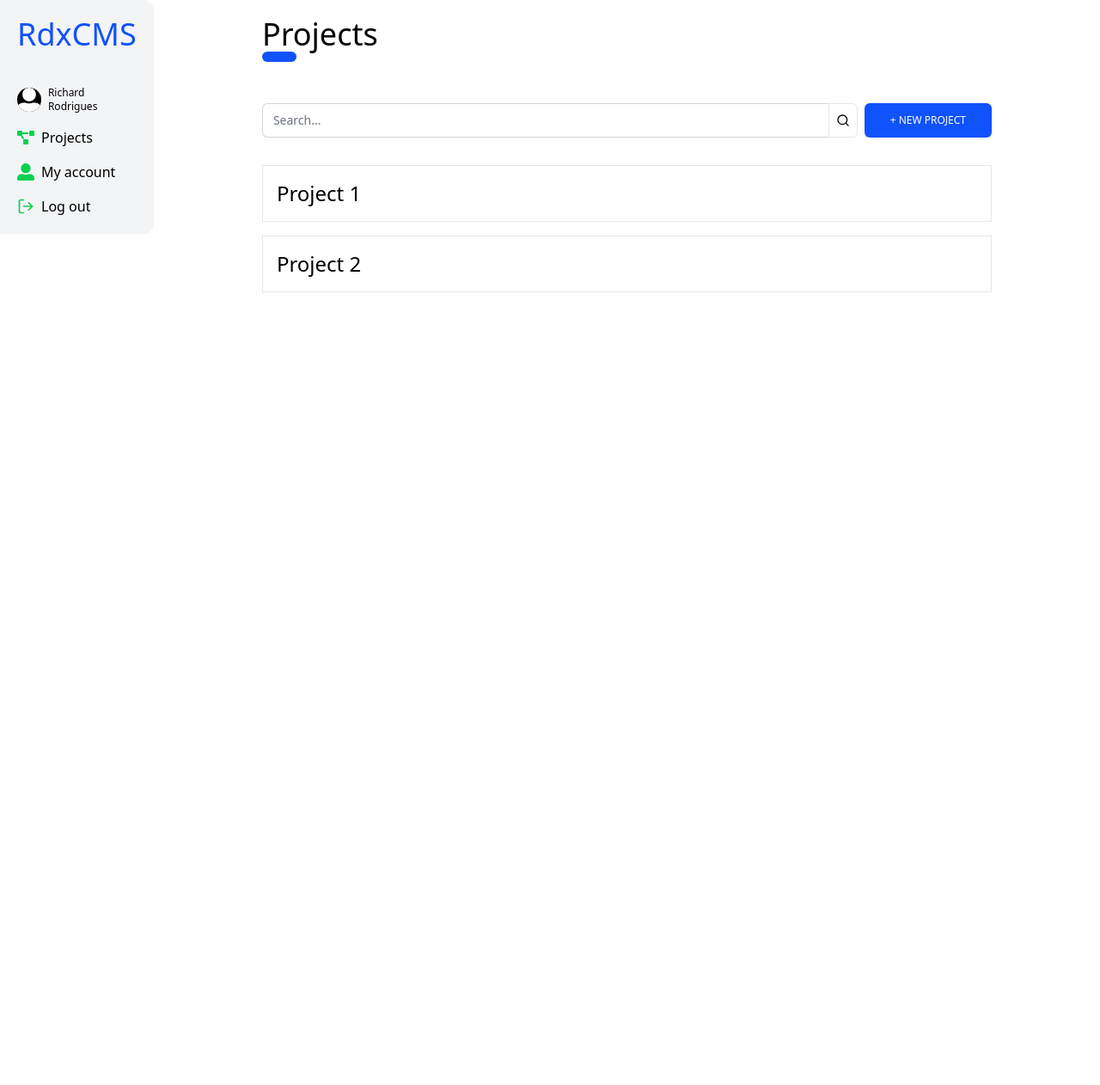
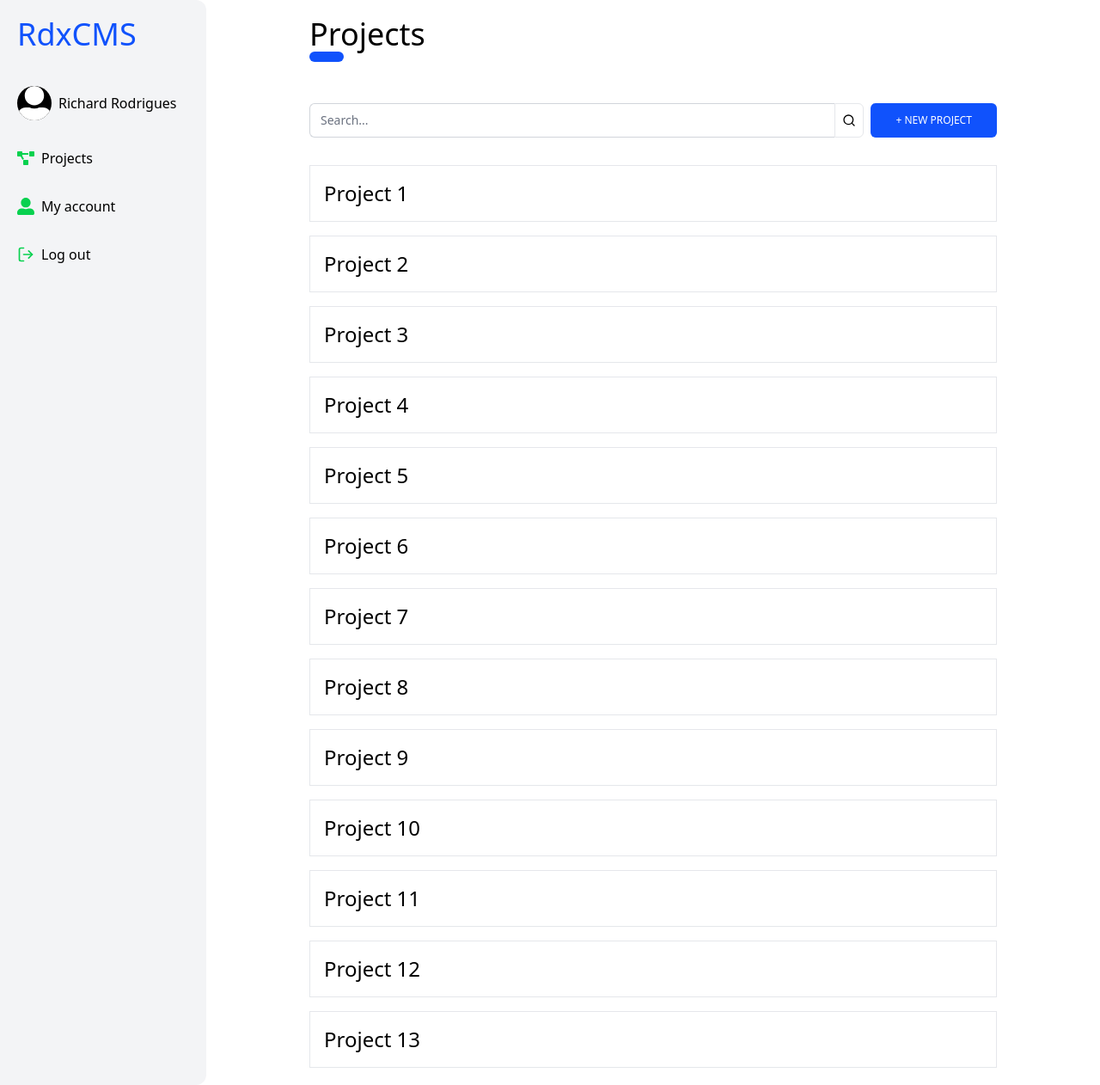
Before and after one commit to Richard-S-Rodrigues/rdx-cms, a React (Vite) app in the folder frontend/: page / in a window 1280 px wide. Shown: the whole page at 86% size. Before the commit the page ends 800 px from the top, so only its background shows below. Built offline with nearby package versions, Linux system fonts and the light colour scheme; sample sign-in values are in the browser's storage.

Commit message:
Fix layout

```diff
--- a/frontend/src/components/Menu.tsx
+++ b/frontend/src/components/Menu.tsx
@@ -8,15 +8,15 @@ interface IMenuProps {
 }
 
 const Menu = ({ setMenu }: IMenuProps) => (
-  <div className="absolute inset-0 z-10 overflow-hidden flex justify-center mx-auto bg-gray-100">
+  <div className="h-auto fixed inset-0 z-10 flex justify-center mx-auto bg-gray-100">
     <HiX
-      className="text-black w-5 h-5 absolute top-4 right-4 cursor-pointer"
+      className="text-black w-8 h-8 absolute top-4 right-4 cursor-pointer"
       onClick={() => setMenu(false)}
     />
-    <main className="mt-20">
+    <main className="mt-32">
       <nav>
         <ul>
-          <li className="mt-10">
+          <li className="mt-10 text-2xl">
             <Link
               to="/"
               className="flex items-center hover:text-green delay-150 duration-300"
@@ -25,7 +25,7 @@ const Menu = ({ setMenu }: IMenuProps) => (
               <span className="ml-2">Projects</span>
             </Link>
           </li>
-          <li className="mt-10">
+          <li className="mt-10 text-2xl">
             <Link
               to="/"
               className="flex items-center hover:text-green delay-150 duration-300"
@@ -34,7 +34,7 @@ const Menu = ({ setMenu }: IMenuProps) => (
               <span className="ml-2">My account</span>
             </Link>
           </li>
-          <li className="mt-10">
+          <li className="mt-10 text-2xl">
             <Link
               to="/"
               className="flex items-center hover:text-green delay-150 duration-300"
--- a/frontend/src/components/Projects.tsx
+++ b/frontend/src/components/Projects.tsx
@@ -35,6 +35,39 @@ const Projects = () => (
           <li className="border p-4 h2 mt-4 hover:bg-gray-200 hover:text-green delay-150 duration-300 cursor-pointer">
             Project 2
           </li>
+          <li className="border p-4 h2 mt-4 hover:bg-gray-200 hover:text-green delay-150 duration-300 cursor-pointer">
+            Project 3
+          </li>
+          <li className="border p-4 h2 mt-4 hover:bg-gray-200 hover:text-green delay-150 duration-300 cursor-pointer">
+            Project 4
+          </li>
+          <li className="border p-4 h2 mt-4 hover:bg-gray-200 hover:text-green delay-150 duration-300 cursor-pointer">
+            Project 5
+          </li>
+          <li className="border p-4 h2 mt-4 hover:bg-gray-200 hover:text-green delay-150 duration-300 cursor-pointer">
+            Project 6
+          </li>
+          <li className="border p-4 h2 mt-4 hover:bg-gray-200 hover:text-green delay-150 duration-300 cursor-pointer">
+            Project 7
+          </li>
+          <li className="border p-4 h2 mt-4 hover:bg-gray-200 hover:text-green delay-150 duration-300 cursor-pointer">
+            Project 8
+          </li>
+          <li className="border p-4 h2 mt-4 hover:bg-gray-200 hover:text-green delay-150 duration-300 cursor-pointer">
+            Project 9
+          </li>
+          <li className="border p-4 h2 mt-4 hover:bg-gray-200 hover:text-green delay-150 duration-300 cursor-pointer">
+            Project 10
+          </li>
+          <li className="border p-4 h2 mt-4 hover:bg-gray-200 hover:text-green delay-150 duration-300 cursor-pointer">
+            Project 11
+          </li>
+          <li className="border p-4 h2 mt-4 hover:bg-gray-200 hover:text-green delay-150 duration-300 cursor-pointer">
+            Project 12
+          </li>
+          <li className="border p-4 h2 mt-4 hover:bg-gray-200 hover:text-green delay-150 duration-300 cursor-pointer">
+            Project 13
+          </li>
         </ul>
       </section>
     </main>
--- a/frontend/src/components/Sidebar.tsx
+++ b/frontend/src/components/Sidebar.tsx
@@ -11,13 +11,13 @@ const SideBar = () => {
   return isMenu ? (
     <Menu setMenu={setIsMenu} />
   ) : (
-    <aside className="p-5 w-full bg-gray-100 rounded-r-xl sm:h-full sm:max-w-min">
+    <aside className="p-5 w-full bg-gray-100 rounded-r-xl sm:h-auto sm:w-72">
       <main className="w-full flex justify-between sm:block">
-        <section className="">
+        <section>
           <h1 className="h1 text-blue mb-10">RdxCMS</h1>
           <div className="flex items-center mt-4">
-            <FaUserAlt className="w-5 h-5 bg-black text-white rounded-full sm:w-7 sm:h-7" />
-            <span className="ml-2 text-xs">Richard Rodrigues</span>
+            <FaUserAlt className="w-10 h-10 bg-black text-white rounded-full" />
+            <span className="ml-2">Richard Rodrigues</span>
           </div>
         </section>
         <section className="mt-1">
@@ -35,7 +35,7 @@ const SideBar = () => {
               <li>
                 <Link
                   to="/"
-                  className="flex items-center mt-4 hover:text-green delay-150 duration-300"
+                  className="flex items-center mt-8 hover:text-green delay-150 duration-300"
                 >
                   <FaProjectDiagram className="text-green w-5 h-5" />
                   <span className="ml-2">Projects</span>
@@ -44,7 +44,7 @@ const SideBar = () => {
               <li>
                 <Link
                   to="/"
-                  className="flex items-center mt-4 hover:text-green delay-150 duration-300"
+                  className="flex items-center mt-8 hover:text-green delay-150 duration-300"
                 >
                   <FaUserAlt className="text-green w-5 h-5" />
                   <span className="ml-2">My account</span>
@@ -53,7 +53,7 @@ const SideBar = () => {
               <li>
                 <Link
                   to="/"
-                  className="flex items-center mt-4 hover:text-green delay-150 duration-300"
+                  className="flex items-center mt-8 hover:text-green delay-150 duration-300"
                 >
                   <FiLogOut className="text-green w-5 h-5" />
                   <span className="ml-2">Log out</span>
--- a/frontend/src/pages/Home.tsx
+++ b/frontend/src/pages/Home.tsx
@@ -2,7 +2,7 @@ import SideBar from "../components/Sidebar";
 import Projects from "../components/Projects";
 
 const Home = () => (
-  <div className="block sm:flex">
+  <div className="block sm:flex w-full h-full">
     <SideBar />
     <Projects />
   </div>
```
